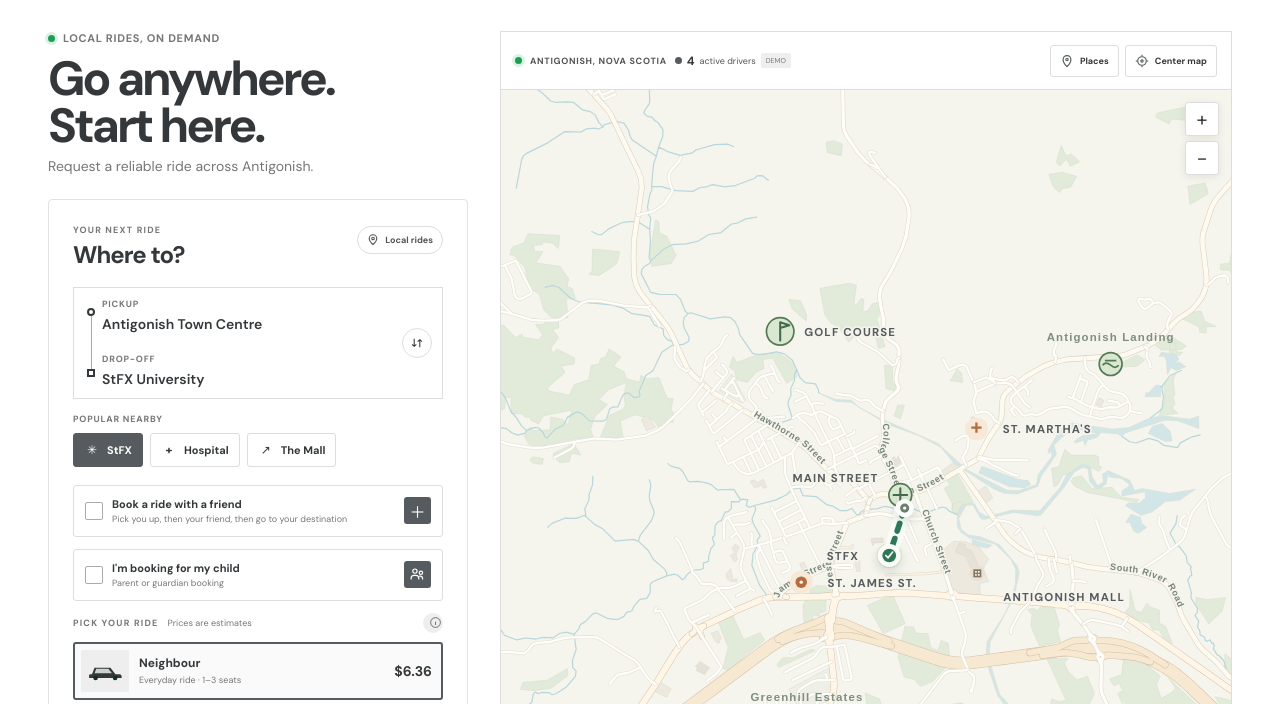
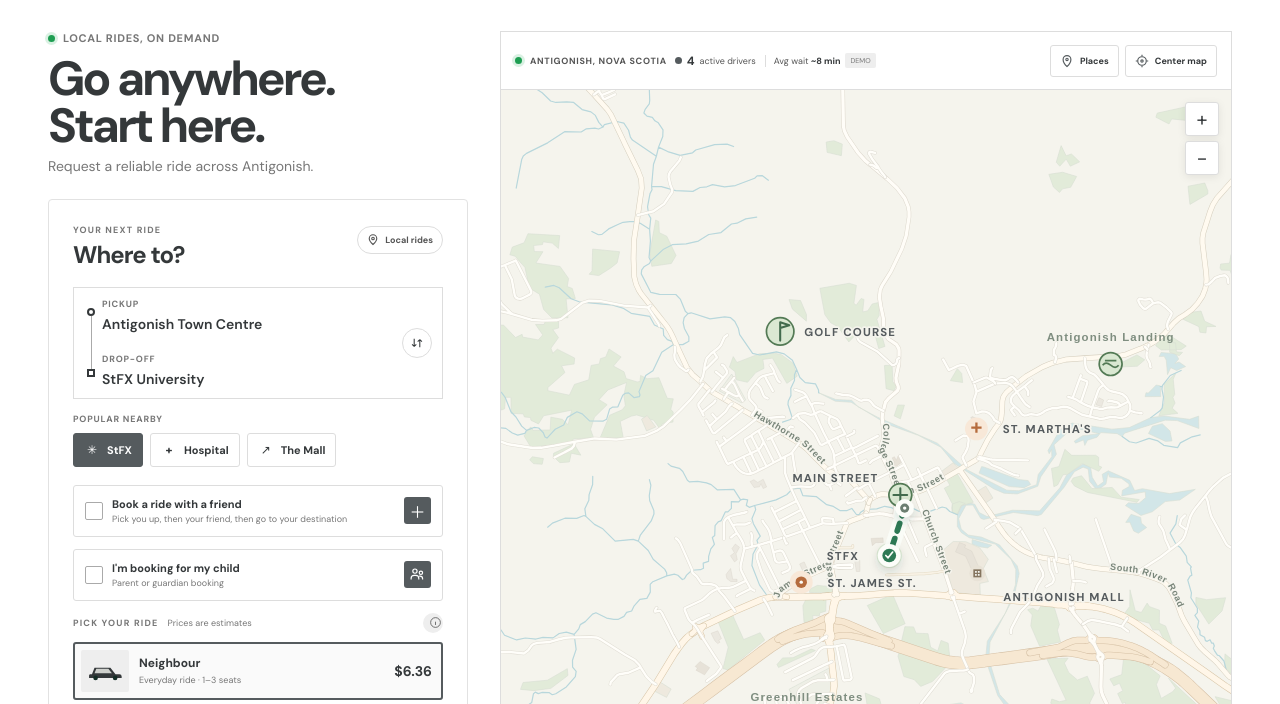
Before and after one commit to EwenC1/BSAD-281-Term-Project, a plain HTML site: page index.html in a window 1280 px wide. Shown: the part 77-781 px from the top of the page. Drawn offline with Linux system fonts and the light colour scheme.

Commit message:
tweaked finsihed app

```diff
--- a/index.html
+++ b/index.html
@@ -239,10 +239,11 @@
           <div class="map-topline">
             <div class="map-location-group">
               <span class="map-live"><span class="live-dot"></span> ANTIGONISH, NOVA SCOTIA</span>
-              <span class="active-driver-counter" aria-label="4 sample active drivers, demo only">
+              <span class="active-driver-counter" aria-label="4 sample active drivers, average wait about 8 minutes, demo estimate">
                 <span class="active-driver-dot" aria-hidden="true"></span>
                 <strong id="active-driver-count">4</strong>
                 <span>active drivers</span>
+                <span class="active-driver-wait">Avg wait <strong>~8 min</strong></span>
                 <small>DEMO</small>
               </span>
             </div>
--- a/styles.css
+++ b/styles.css
@@ -159,6 +159,8 @@ h1 span { color: #34383a; }
 .map-live { padding: 0; color: #555; font-size: 9px; }
 .active-driver-counter { display: inline-flex; align-items: center; gap: 5px; color: #555; font-size: 9px; }
 .active-driver-counter strong { color: #34383a; font-size: 12px; }
+.active-driver-wait { margin-left: 4px; padding-left: 8px; border-left: 1px solid #ddd; }
+.active-driver-wait strong { font-size: inherit; }
 .active-driver-counter small { padding: 3px 5px; border-radius: 2px; color: #777; background: #eee; font-size: 7px; }
 .active-driver-dot { width: 7px; height: 7px; border-radius: 50%; background: #555b5e; }
 .map-topline-actions { display: flex; gap: 6px; }
```
